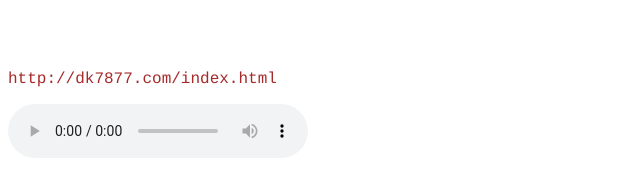
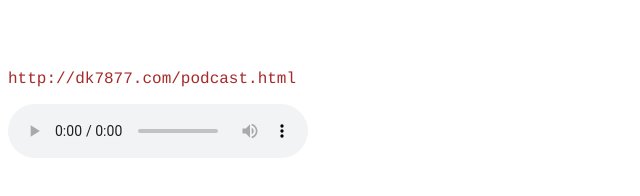
Before and after one commit to DK7877/mysite, a plain HTML site: page index.html in a window 1280 px wide. Shown: the part 328-524 px from the top of the page, 0-640 px from the left. Drawn offline with Linux system fonts and the light colour scheme.

Commit message:
Update index.html

```diff
--- a/index.html
+++ b/index.html
@@ -9,7 +9,7 @@
 
   <body>
     <h1>My First Heading</h1>
-    <p>http://dk7877.com/index.html</p>
+    <p>http://dk7877.com/podcast.html</p>
 
      <div>
       <audio controls>
```
